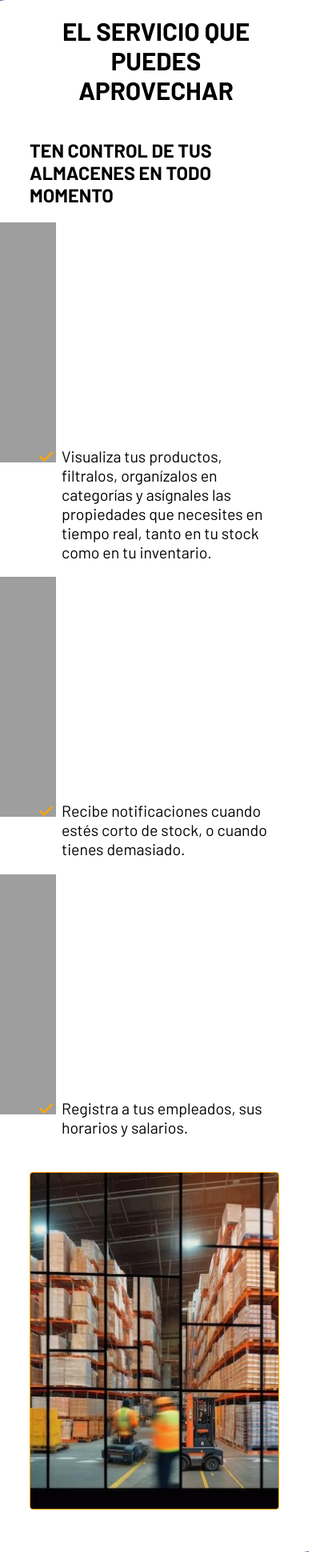
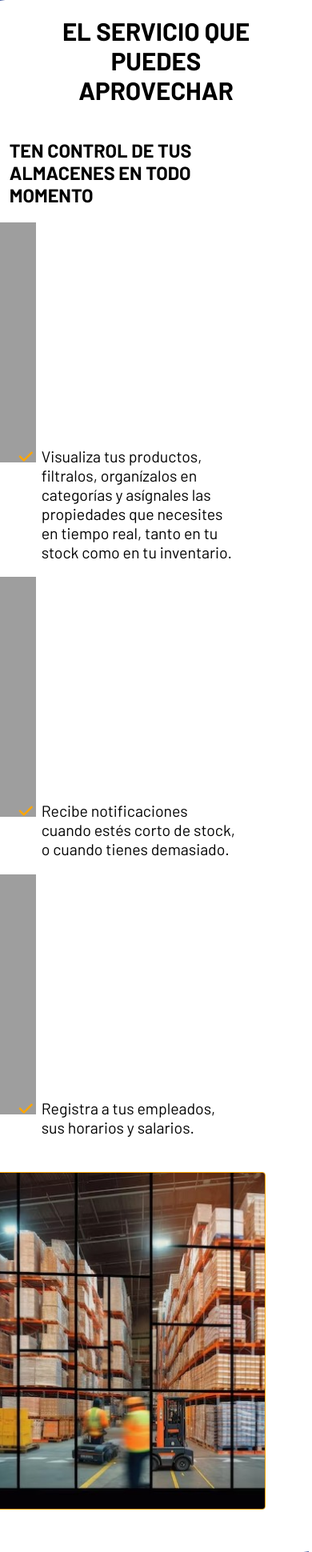
Before and after one commit to Efrazhin/CODE-MC, a Django app: page / in a window 390 px wide. Shown: the part 1223-3163 px from the top of the page at 80% size. Run offline with Django 5.2, Linux system fonts and the light colour scheme; some libraries are stand-ins or nearby versions.

Commit message:
Cambio en el valor de punto de quiebre en las configuraciones de media queries, y eliminé 2 propiedades innecesarias del índice. Es una modificación chiquitita uwu

```diff
--- a/miproyecto_django/miapp_CODEMC/static/miapp_CODEMC/css-herencias/style-headerfooter.css
+++ b/miproyecto_django/miapp_CODEMC/static/miapp_CODEMC/css-herencias/style-headerfooter.css
@@ -133,7 +133,7 @@ footer .nav-links-footer a:hover{
     transition: all 200ms linear;
 }
 
-@media screen AND (max-width:1000px){
+@media screen AND (max-width:1050px){
     .header-principal .nav-links{
         display: none;
     }
--- a/miproyecto_django/miapp_CODEMC/static/miapp_CODEMC/css-vistas/style-index.css
+++ b/miproyecto_django/miapp_CODEMC/static/miapp_CODEMC/css-vistas/style-index.css
@@ -215,11 +215,12 @@
     align-items: flex-start;
     width: 99vw;
     margin: 6vmin 0;
+    max-width: 80vw;
 }
 
 .services .service-caja1, .service-caja2{
     margin: 0 3vw;
-    max-width: 80vw;
+
 }
 
 .service-caja2{
@@ -236,12 +237,10 @@
     border-width: 0.1vmin;
     margin: 0 3vw;
     order: 0;
-    max-width: 80vw
 }
 
 .services .service-caja1 .fa-ul li, .service-caja2 .fa-ul li{
     margin: 5vmin 0;
-    max-width: 80vw;
     text-align: left;
     font-size: 5vmin;
     list-style-image: url(https://fontawesome.com/icons/check?f=classic&s=solid&sz=lg&pc=%23ffa600);
@@ -294,7 +293,7 @@
 
 /* Determinamos media queries para ayudar a la pág. a volverse responsive. */
 
-@media screen AND (max-width:1000px){
+@media screen AND (max-width:1050px){
     .banner .capa{
         flex-direction: column;
         justify-content: center;
```
